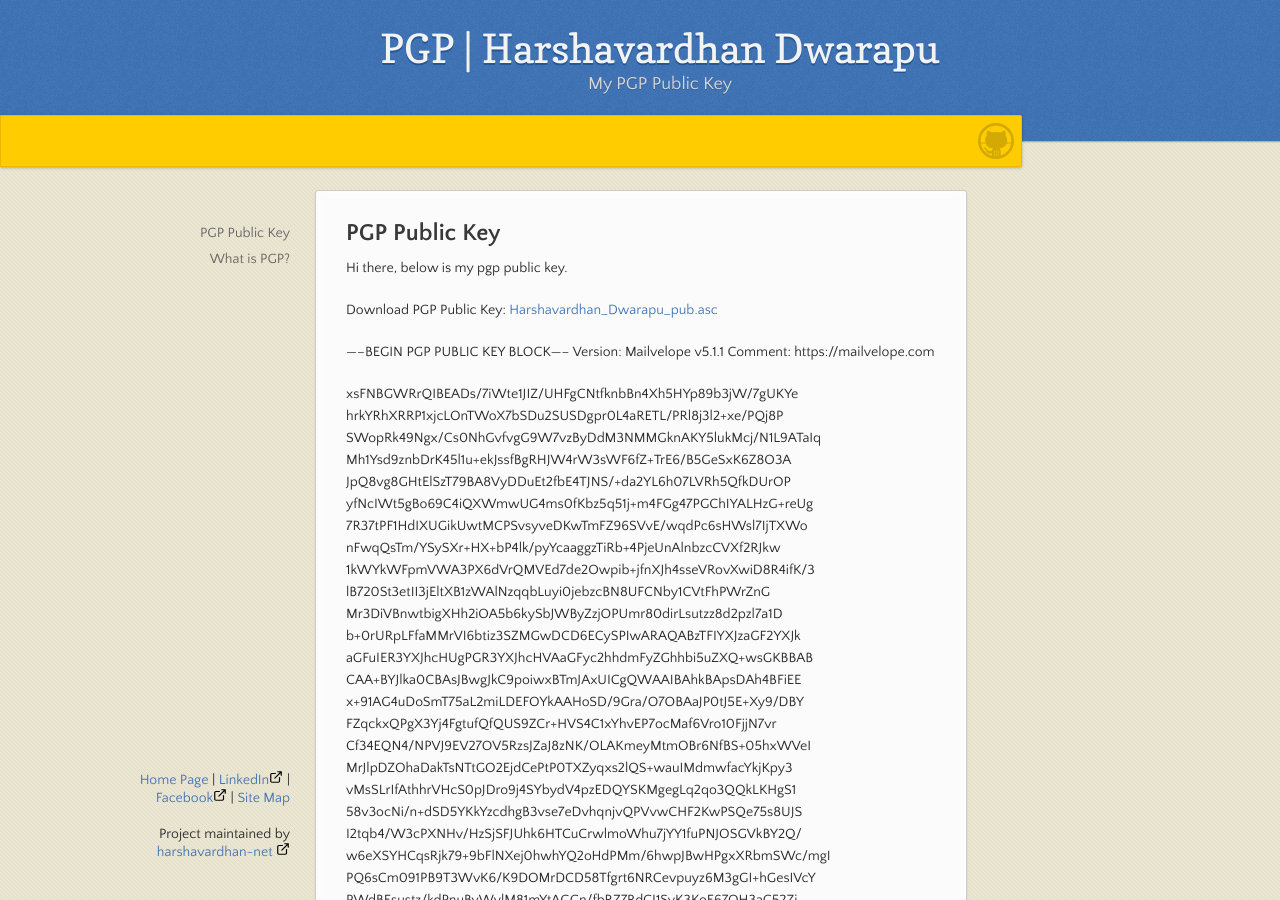
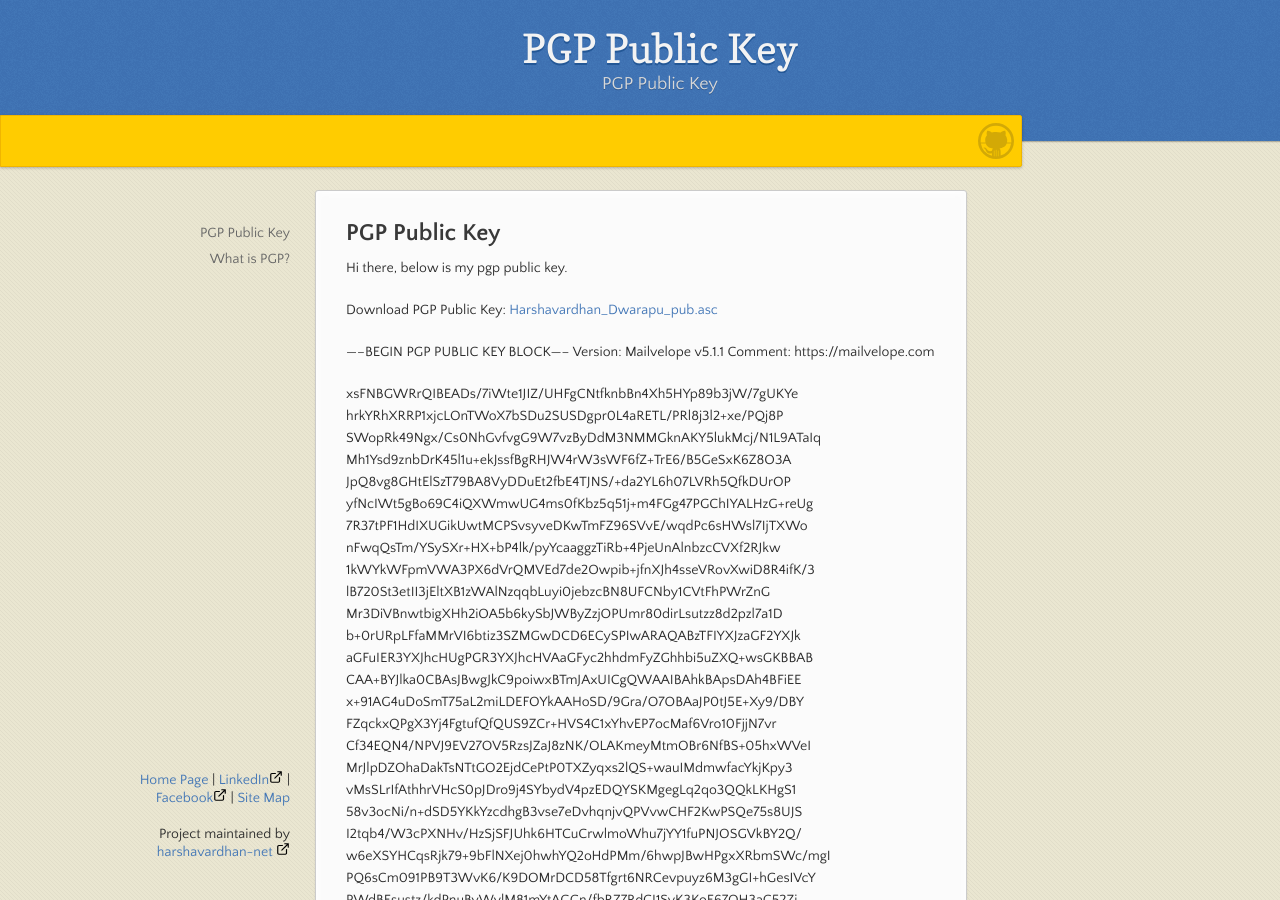
Before and after one commit to harshavardhan-net/harshavardhan-net, a Jekyll site: the page built from pgp/index.md, in a window 1280 px wide and 900 px high. Built offline with Jekyll 4.4.1, drawn with Linux system fonts in a browser that asks for light colours; our own code applies the rules of GitHub Pages for plain Markdown files.

```diff
--- a/pgp/index.md
+++ b/pgp/index.md
@@ -1,7 +1,6 @@
 ---
 layout: default
-title: PGP | Harshavardhan Dwarapu
-description: My PGP Public Key
+description: PGP Public Key
 ---
 ## PGP Public Key
 
```
Also changed, not shown: index.md (+1 -1 lines).
